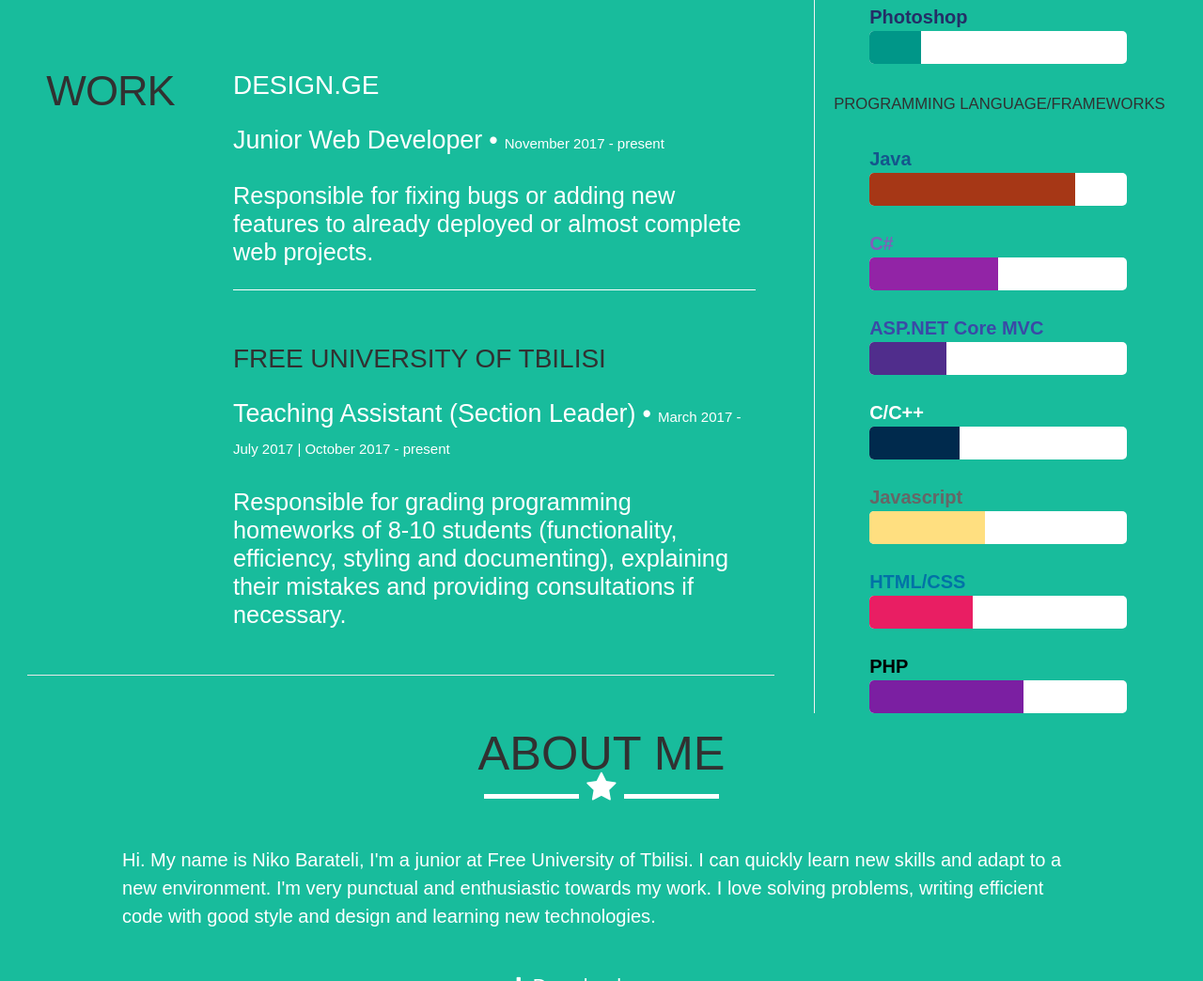
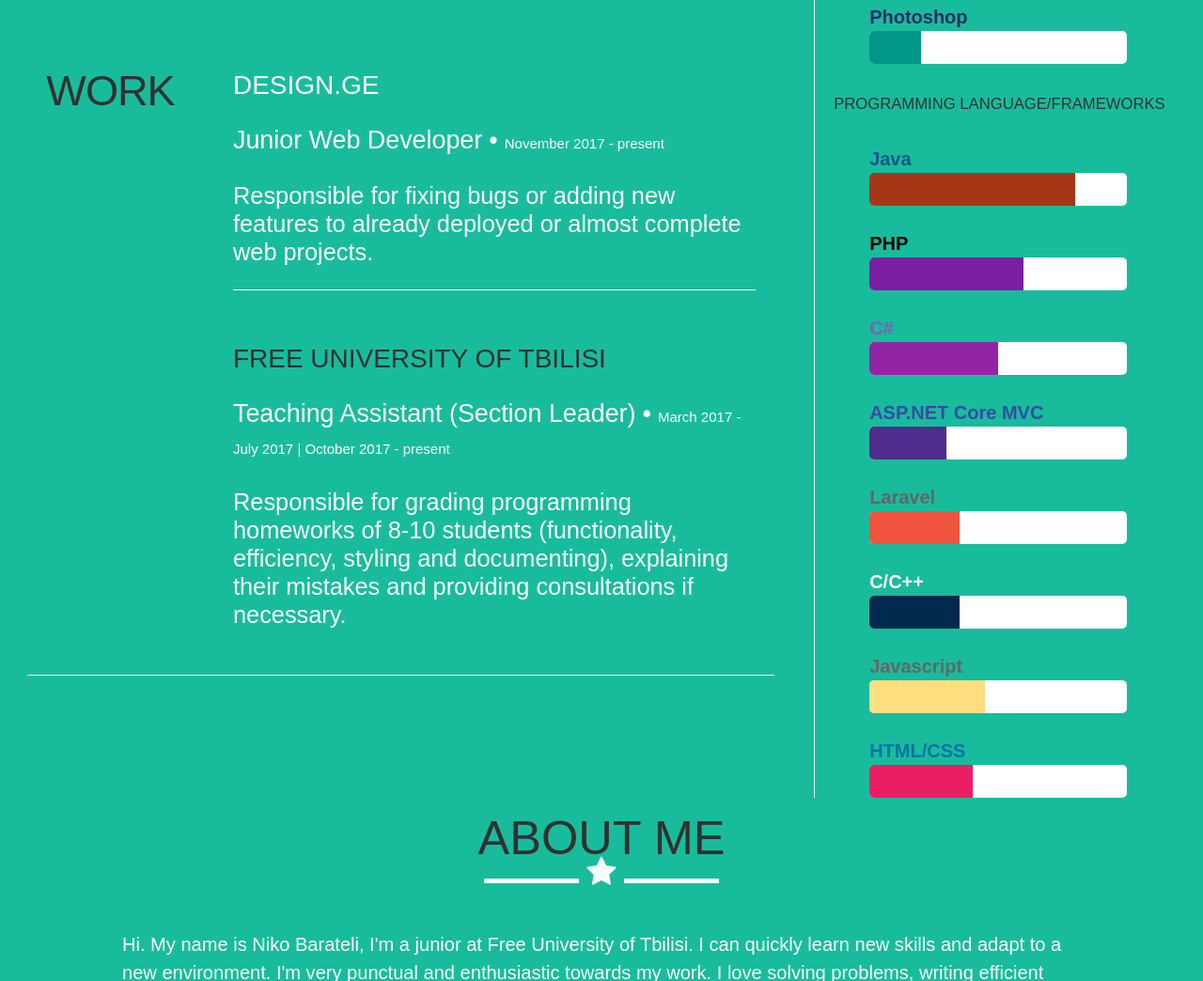
Before and after one commit to nbarateli/nbarateli.github.io, a website with bundled scripts: page index.html in a window 1280 px wide. Shown: the part 1197-2241 px from the top of the page at 94% size. Built offline with nearby package versions, Linux system fonts and the light colour scheme.

Commit message:
added laravel

```diff
--- a/index.html
+++ b/index.html
@@ -280,6 +280,17 @@
               <!--<div class="bar-percent">80%</div>-->
             </div>
           </div>
+
+          <div class="bar-1">
+            <div class="title" style="color: #000000;">PHP</div>
+            <div class="bar" data-width="60%">
+              <div class="bar-inner" style="background: #7B1FA2;">
+
+              </div>
+              <!--<div class="bar-percent">20%</div>-->
+            </div>
+          </div>
+
           <div class="bar-1">
             <div class="title" style="color: #7f5fba;">C#</div>
             <div class="bar" data-width="50%">
@@ -288,6 +299,7 @@
               <!--<div class="bar-percent">50%</div>-->
             </div>
           </div>
+
           <div class="bar-1">
             <div class="title" style="color: #3a4aa6;">ASP.NET Core MVC</div>
             <div class="bar" data-width="30%">
@@ -295,6 +307,16 @@
 
               </div>
               <!--<div class="bar-percent">30%</div>-->
+            </div>
+          </div>
+
+          <div class="bar-1">
+            <div class="title" style="color: #656565;">Laravel</div>
+            <div class="bar" data-width="35%">
+              <div class="bar-inner" style="background: #f05340;">
+
+              </div>
+              <!--<div class="bar-percent">20%</div>-->
             </div>
           </div>
           <div class="bar-1">
@@ -318,16 +340,6 @@
             <div class="title" style="color: #0272a6;">HTML/CSS</div>
             <div class="bar" data-width="40%">
               <div class="bar-inner" style="background: #e91e63;">
-
-              </div>
-              <!--<div class="bar-percent">20%</div>-->
-            </div>
-          </div>
-
-          <div class="bar-1">
-            <div class="title" style="color: #000000;">PHP</div>
-            <div class="bar" data-width="60%">
-              <div class="bar-inner" style="background: #7B1FA2;">
 
               </div>
               <!--<div class="bar-percent">20%</div>-->
```
